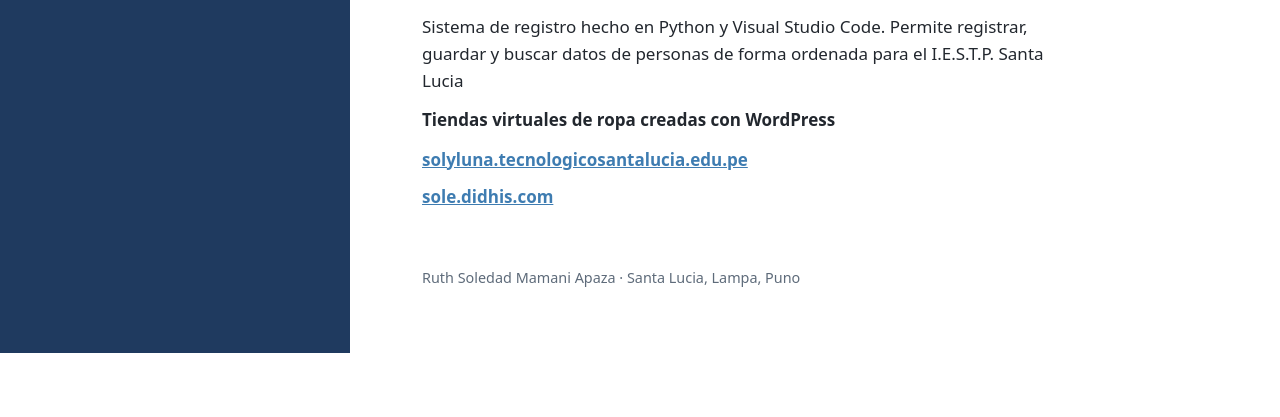
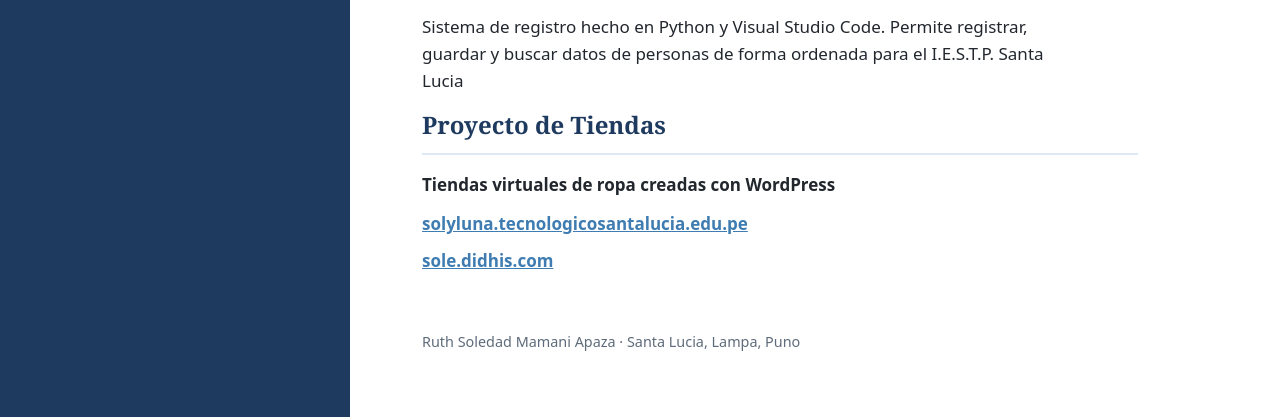
Before and after one commit to mamaniapazaruth2012-cell/Ruth-Soledad, a plain HTML site: page index.html in a window 1280 px wide. Shown: the part 2410-2827 px from the top of the page. Before the commit the page ends 2763 px from the top, so only its background shows below. Drawn offline with Linux system fonts and the light colour scheme.

Commit message:
Update index.html

```diff
--- a/index.html
+++ b/index.html
@@ -179,6 +179,7 @@ section,aside [id]{scroll-margin-top:76px}
     <h3>Proyecto 3 - Sistema de Registro en Python</h3>
     <p>Sistema de registro hecho en Python y Visual Studio Code. Permite registrar, guardar y buscar datos de personas de forma ordenada para el I.E.S.T.P. Santa Lucia</p>
   </div>
+      <h3>Proyecto de Tiendas</h3>
       <p><strong>Tiendas virtuales de ropa creadas con WordPress</strong></p>
       <ul class="projects">
         <li><a href="https://solyluna.tecnologicosantalucia.edu.pe/" target="_blank" rel="noopener">solyluna.tecnologicosantalucia.edu.pe</a></li>
```
